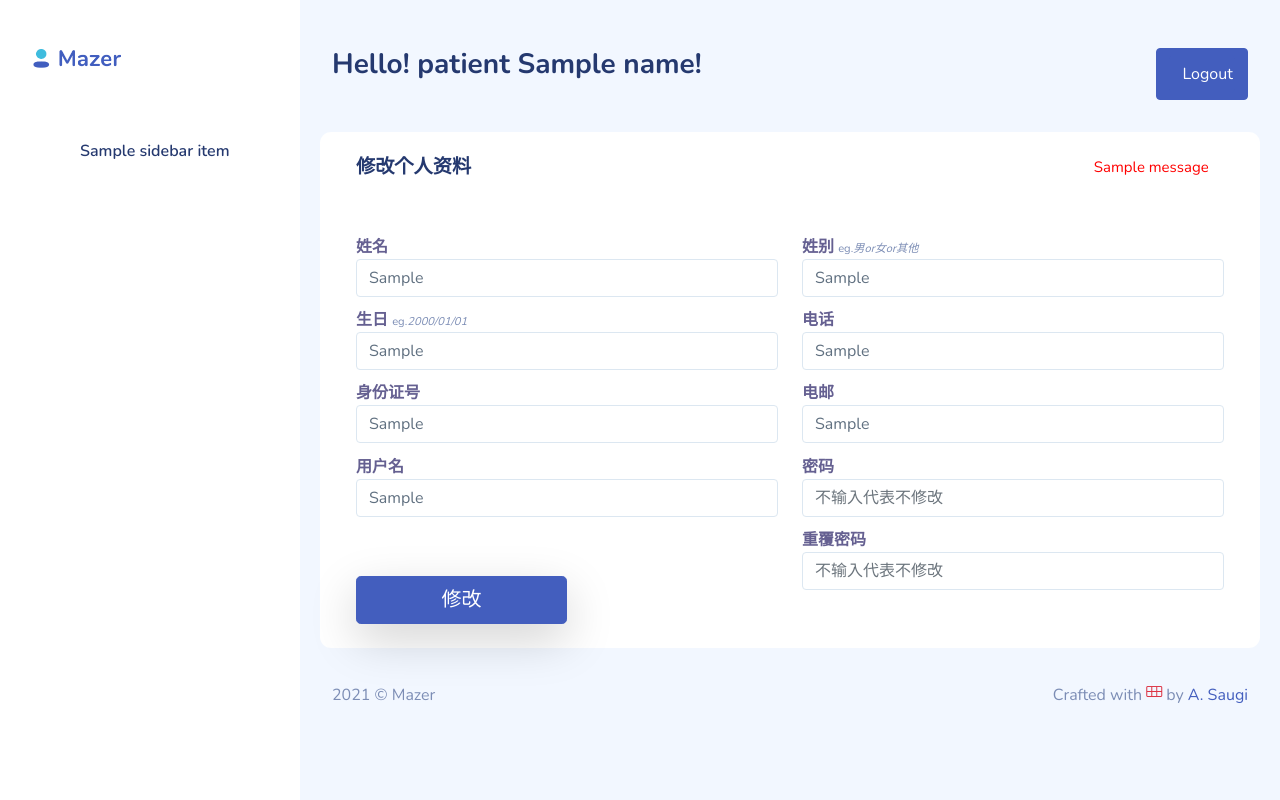
After one commit to chongin119/database_homework, a Flask app: template templates/patient_change_inf.html in a window 1280 px wide. The commit adds this page. Run offline with Flask 2, Linux system fonts and the light colour scheme; the template is opened without the code that fills it: most values are stand-ins (such as "Sample title", 1, 10 or a date in 2020); one stand-in notice (Sample message) is shown; some libraries are stand-ins or nearby versions.

Commit message:
完成患者修改个资

```diff
--- a/auth.py
+++ b/auth.py
@@ -74,11 +74,12 @@ def register():
         db = connect_db(databasePATH)
         judge = insert_user_pwd(db, username, password, 2)
 
-        disconnect_db(db)
+
 
         if judge == True:
             flash('Register Success!')
             patient_id = insert_patient_inf(db,pat_name, pat_date, pat_passport, pat_gender, pat_phone, pat_email, username,password)
+            disconnect_db(db)
             return redirect(url_for('auth.login'))
         else:
             flash('something wrong')
--- a/sliderbaritem.py
+++ b/sliderbaritem.py
@@ -10,6 +10,6 @@ patientItems = [
                 {"isTitle": False,"name":"新增预约","icon":"grid-fill","filename":"patient_add_appointments.html","url":'appointment.patient_add_appointment'},
                 {"isTitle": False,"name":"查看就诊记录","icon":"grid-fill","filename":"#","url":'patient.patient'},
                 {"isTitle": False,"name":"医生与科室信息","icon":"grid-fill","filename":"patient2departments","url":'patient.departments'},
-                {"isTitle": False,"name":"个人信息","icon":"grid-fill","filename":"#","url":'patient.patient'},
+                {"isTitle": False,"name":"修改个人信息","icon":"grid-fill","filename":"patient_change_inf.html","url":'patient.change_inf'},
                 {"isTitle": False,"name":"发热门诊预约","icon":"grid-fill","filename":"#","url":'patient.patient'}
 ]
--- a/templates/layouts/sidebar.html
+++ b/templates/layouts/sidebar.html
@@ -15,7 +15,7 @@
             {% else %}
             <li
                 class="sidebar-item {{ 'active' if (sidebarItem.filename == filename )}}">
-                <a href="{{ url_for(sidebarItem.url,username = name)}}" class='sidebar-link'>
+                <a href="{{ url_for(sidebarItem.url,username = name )}}" class='sidebar-link'>
                     <i class="bi bi-{{ sidebarItem.icon }}"></i>
                     <span>{{sidebarItem.name}}</span>
                 </a>
--- /dev/null
+++ b/templates/patient_change_inf.html
@@ -0,0 +1,97 @@
+{% set title = 'Dashboard' %}
+{% set filename = 'patient_change_inf.html' %}
+
+{% extends 'layouts/master.html' %}
+
+{% block styles %}
+<link rel="stylesheet" href="{{ url_for('static', filename='vendors/iconly/bold.css') }}">
+{% endblock %}
+
+{% block content %}
+<div>
+    <div class="page-heading" style="float: left;width: 90%;">
+        <h3>Hello! patient {{name}}!</h3>
+    </div>
+    <div class="page-heading" style="float: left; width: 10%;">
+        <button class="btn btn-primary btn-block"><a href="{{ url_for('auth.logout',username = name) }}" class="btn btn-primary btn-block">Logout</a></button>
+    </div>
+</div>
+<div class="page-content">
+        <div class="col-12  ">
+            <div class="row">
+                <div class="card">
+                    <div class="card-header">
+                        <h4 style="float: left; width: 85%;">修改个人资料</h4>
+                        {% with messages = get_flashed_messages() %}
+                            {% if messages %}
+                                    {% for message in messages %}
+                                        <p class="auth-subtitle mb-1 " style="font-size: 15px; color: red;">{{ message }}</p>
+                                    {% endfor %}
+                            {% endif %}
+                        {% endwith %}
+                    </div>
+                    <form method="post">
+                     <div class="card-body">
+                        <div class="row">
+
+                                <div class="col-md-6">
+                                    <div class="form-group">
+                                        <label for="name">姓名</label>
+                                        <input type="text" class="form-control" id="name" name="name" value={{ allinf[0] }}>
+                                    </div>
+
+                                    <div class="form-group">
+                                        <label for="DOB">生日</label>
+                                        <small class="text-muted">eg.<i>2000/01/01</i></small>
+                                        <input type="text" class="form-control" id="DOB" name="DOB" value={{ allinf[1] }}>
+                                    </div>
+
+                                    <div class="form-group">
+                                        <label for="passport">身份证号</label>
+                                        <input type="text" id="passport" class="form-control" name="passport" value={{ allinf[2] }}>
+                                    </div>
+                                    <div class="form-group">
+                                        <label for="username">用户名</label>
+                                        <input type="text" id="username" class="form-control" name="username" value={{ allinf[6] }}>
+                                    </div>
+                                    <button type = "submit" style="width: 50%" class="btn btn-primary btn-block btn-lg shadow-lg mt-5">修改</button>
+                                </div>
+                                <div class="col-md-6">
+                                    <div class="form-group">
+                                        <label for="gender">姓别</label>
+                                        <small class="text-muted">eg.<i>男or女or其他</i></small>
+                                        <input type="text" class="form-control" id="gender" name="gender" value={{ allinf[3] }}>
+                                    </div>
+                                    <div class="form-group">
+                                        <label for="phone">电话</label>
+                                        <input type="text" class="form-control" id="phone" name="phone" value={{ allinf[4] }}>
+                                    </div>
+
+                                    <div class="form-group">
+                                        <label for="email">电邮</label>
+                                        <input type="text" class="form-control" id="email" name="email" value={{ allinf[5] }}>
+                                    </div>
+                                    <div class="form-group">
+                                        <label for="pwd">密码</label>
+                                        <input type="text" id="pwd" class="form-control" name="pwd" placeholder="不输入代表不修改">
+                                    </div>
+                                    <div class="form-group">
+                                        <label for="userText">重覆密码</label>
+                                        <input type="text" id="repwd" class="form-control" name="repwd" placeholder="不输入代表不修改">
+                                    </div>
+                                </div>
+
+
+                        </div>
+                    </div>
+                    </form>
+                </div>
+            </div>
+        </div>
+
+</div>
+{% endblock %}
+{% block js %}
+<script src="{{ url_for('static', filename='vendors/apexcharts/apexcharts.js') }}"></script>
+<script src="{{ url_for('static', filename='js/pages/dashboard.js') }}"></script>
+{% endblock %}
--- a/templates/register.html
+++ b/templates/register.html
@@ -69,7 +69,7 @@
                     </div>
                 </div>
                 <div class="form-group position-relative has-icon-left mb-4">
-                    <input type="text" class="form-control form-control-xl" name="pat_gender" placeholder="Your gender">
+                    <input type="text" class="form-control form-control-xl" name="pat_gender" placeholder="Your gender（男，女，其他）">
                     <div class="form-control-icon">
                         <i class="bi bi-envelope"></i>
                     </div>
```
Also changed, not shown: patient.py (+40 -0 lines).
